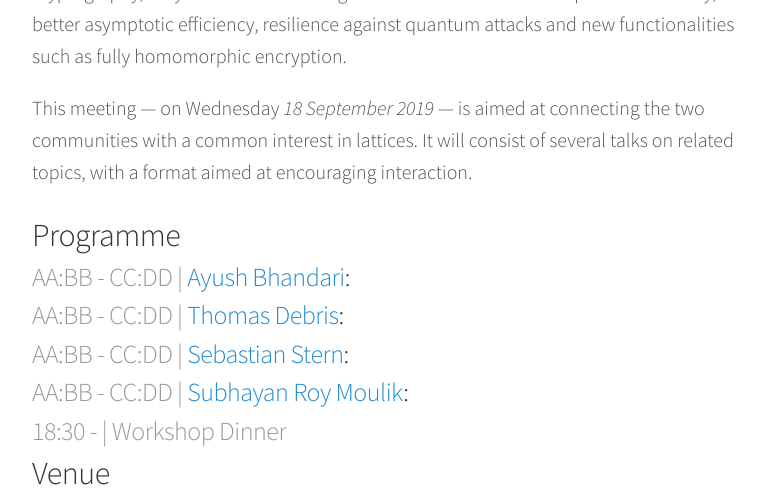
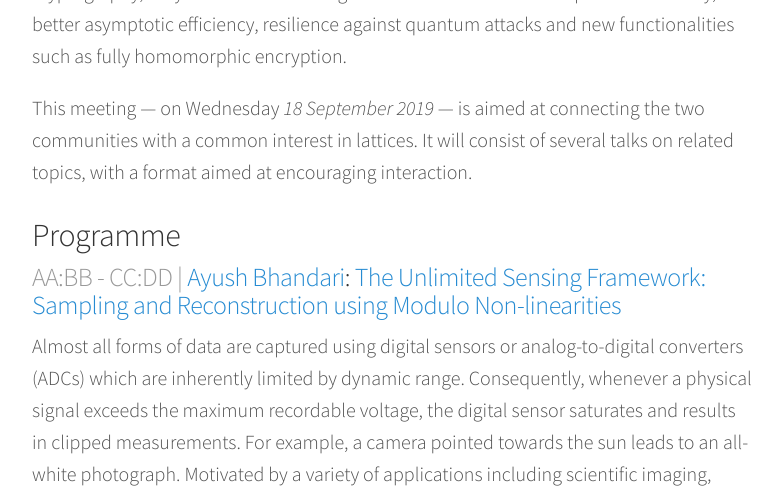
Before and after one commit to malb/discrete-subgroup, a Jekyll site: the page built from _posts/2019-09-18-lattice-meeting.md, in a window 1280 px wide and 1400 px high, scrolled down 365 px, cut to the strip 0-496 px from the top of the window. Shown: the whole strip, without its empty margins (248-1030 px from the left). Built offline with Jekyll 4.4.1, drawn with Linux system fonts in a browser that asks for light colours; nearby versions of some CDN libraries; some of the changed text lies outside the part shown.

Commit message:
titles & abstracts

```diff
--- a/_posts/2019-09-18-lattice-meeting.md
+++ b/_posts/2019-09-18-lattice-meeting.md
@@ -9,9 +9,17 @@
 
 ## Programme ##
 
-### <span> AA:BB - CC:DD | [Ayush Bhandari](https://www.imperial.ac.uk/people/a.bhandari)</span>: []() ###
+### <span> AA:BB - CC:DD | [Ayush Bhandari](https://www.imperial.ac.uk/people/a.bhandari)</span>: [The Unlimited Sensing Framework: Sampling and Reconstruction using Modulo Non-linearities]() ###
+
+Almost all forms of data are captured using digital sensors or analog-to-digital converters (ADCs) which are inherently limited by dynamic range. Consequently, whenever a physical signal exceeds the maximum recordable voltage, the digital sensor saturates and results in clipped measurements. For example, a camera pointed towards the sun leads to an all-white photograph. Motivated by a variety of applications including scientific imaging, communication theory and digital sensing, a natural question that arises is: Can we capture a signal with arbitrary dynamic range?
+
+In this work, we introduce the Unlimited Sensing framework which is a novel, non-linear sensing architecture that allows for recovery of an arbitrarily high dynamic range, continuous-time signal from its low dynamic range, digital measurements. Our work is based on a radically different ADC design, which allows for the ADC to reset rather than to saturate, thus producing modulo or folded samples.
+
+In the first part of this talk, we discuss a recovery guarantee akin to Shannon’s sampling theorem which, remarkably, is independent of the maximum recordable ADC voltage. Our theory is complemented with a stable recovery algorithm. Moving further, we reinterpret the unlimited sensing framework as a generalized linear model and discuss the recovery of structured signals such as continuous-time sparse signals. This new sensing paradigm that is based on a co-design of hardware and algorithms leads to several interesting future research directions. On the theoretical front, a fundamental interplay of sampling theory and inverse problems raises new standalone questions. On the practical front, the benefits of a new way to sense the world (without dynamic range limitations) are clearly visible. We conclude this talk with a discussion on future directions and relevant applications.
+
 ### <span> AA:BB - CC:DD | [Thomas Debris](https://who.paris.inria.fr/Thomas.Debris/)</span>: []() ###
-### <span> AA:BB - CC:DD | [Sebastian Stern](https://www.uni-ulm.de/nt/staff/senior-researchers/stern/)</span>: []() ###
+
+### <span> AA:BB - CC:DD | [Sebastian Stern](https://www.uni-ulm.de/nt/staff/senior-researchers/stern/)</span>: [Complex and Quaternion-Valued Lattices for Digital Transmission]() ###
 
 ### <span> AA:BB - CC:DD | [Subhayan Roy Moulik](https://www.cs.ox.ac.uk/people/subhayan.roymoulik/)</span>: []() ###
 
```
